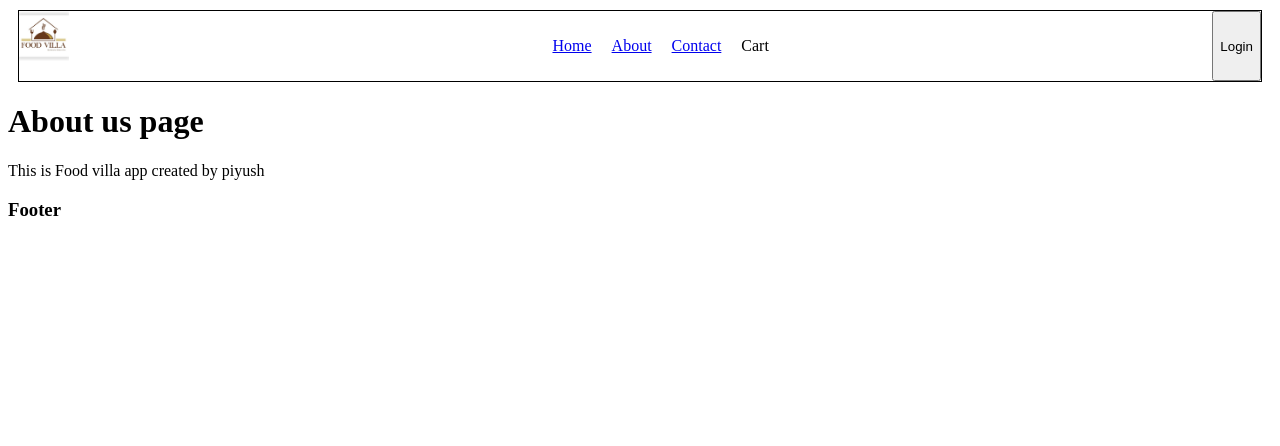
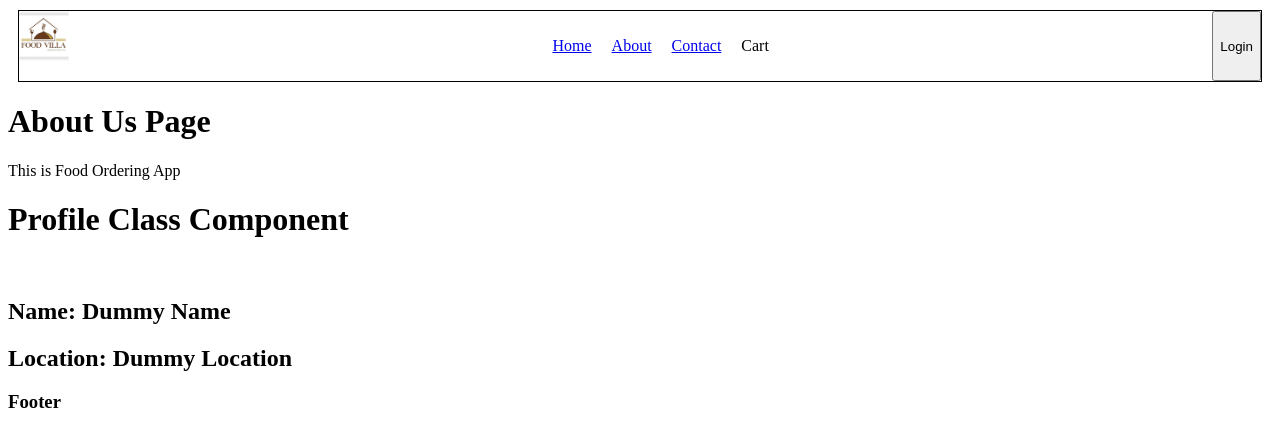
Before and after one commit to Piyushkriplani444/food-villa, a React (Vite) app: page /about in a window 1280 px wide. Shown: the top 446 px of the page. Built offline with nearby package versions, Linux system fonts and the light colour scheme.

Commit message:
adding class componenet in about page

```diff
--- a/src/components/About.js
+++ b/src/components/About.js
@@ -1,13 +1,68 @@
-import React from 'react'
+// import React from 'react'
+// import Profile from './Profile';
+// import ProfileClass from './ProfileClass';
 
-const About =() => {
-  return (
-    <div>
-        <h1>About us page</h1>
-        <p>This is Food villa app created by piyush</p>
+// class About extends React.Component {
+//   constructor(props){
+//     super(props);
+//     // console.log("pp contructor");
 
-    </div>
-    )
+//   }
+
+//   componentDidMount(){
+//     // console.log("pp componentDidMount");
+//   }
+
+//   render () {
+//     // sconsole.log("pp render");
+
+//     return (
+//       <div>
+//         <h1>About us page</h1>
+//         <p>This is a food searching app</p>
+//         <p>Created By Piyush</p>
+//         <Profile  name="Piyush"/>
+//         <ProfileClass name="Piyush Kriplani" />
+//       </div>
+//     )
+//   }
+// }
+
+
+
+// export default About
+
+
+
+import { Outlet } from "react-router-dom";
+import ProfileFunctionalComponet from "./Profile";
+import Profile from "./ProfileClass";
+import { Component } from "react";
+
+class About extends Component {
+  constructor(props) {
+    super(props);
+
+    //console.log("Parent - constructor");
+  }
+  componentDidMount() {
+    // Best place to make an Api call
+    //console.log("Parent - componentDidMount");
+  }
+  render() {
+    //console.log("Parent - render");
+    return (
+      <div>
+        <h1>About Us Page</h1>
+
+
+        <p>
+          This is Food Ordering App
+        </p>
+        <Profile />
+      </div>
+    );
+  }
 }
 
-export default About
+export default About;
--- /dev/null
+++ b/src/components/Profile.js
@@ -0,0 +1,24 @@
+import React, { useEffect, useState } from 'react'
+
+function Profile(props) {
+  const [count , setCount ] = useState(0);
+  useEffect(()=>{
+    let interval = null;
+
+   interval = setInterval(()=>{
+      console.log("console.log");
+
+    }, 1000);
+    return ()=>{
+      clearInterval(interval)
+    }
+  },[])
+  return (
+    <div>
+      <h1>Functional Profile</h1>
+      <h1>Name : {props?.name}</h1>
+      </div>
+  )
+}
+
+export default Profile
--- /dev/null
+++ b/src/components/ProfileClass.js
@@ -0,0 +1,51 @@
+import React from "react";
+
+class Profile extends React.Component {
+  constructor(props) {
+    super(props);
+    // Create State
+    this.state = {
+      userInfo: {
+        name: "Dummy Name",
+        location: "Dummy Location",
+      },
+    };
+    //console.log("Child - Constructor" + this.props.name);
+  }
+
+  componentDidMount() {
+    this.timer = setInterval(() => {
+      console.log("Food ordering OP ");
+    }, 1000);
+
+    //console.log("Child - componentDidMount");
+  }
+
+  componentDidUpdate(prevProps, prevState) {
+    if (this.state.count !== prevState.count) {
+      //
+    }
+    if (this.state.count2 !== prevState.count2) {
+      // code
+    }
+    console.log("Component Did Update");
+  }
+  componentWillUnmount() {
+    clearInterval(this.timer);
+    //console.log("ComponentWillUnmount");
+  }
+
+  render() {
+    const { count } = this.state;
+    //console.log("Child - render" + this.props.name);
+    return (
+      <div>
+        <h1> Profile Class Component </h1>
+        <img src={this.state.userInfo.avatar_url} />
+        <h2>Name: {this.state.userInfo.name}</h2>
+        <h2>Location: {this.state.userInfo.location}</h2>
+      </div>
+    );
+  }
+}
+export default Profile;
```
Also changed, not shown: src/App.js (+8 -1 lines).
